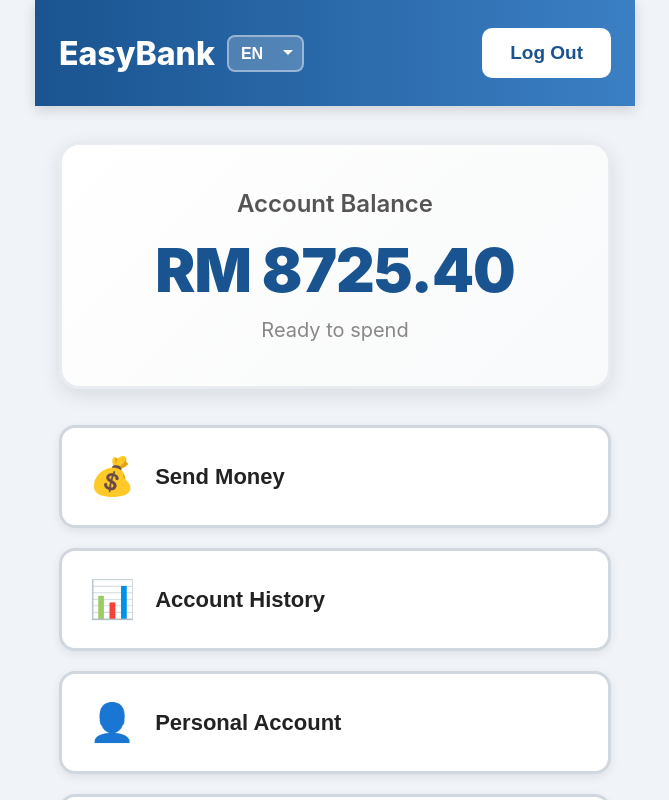
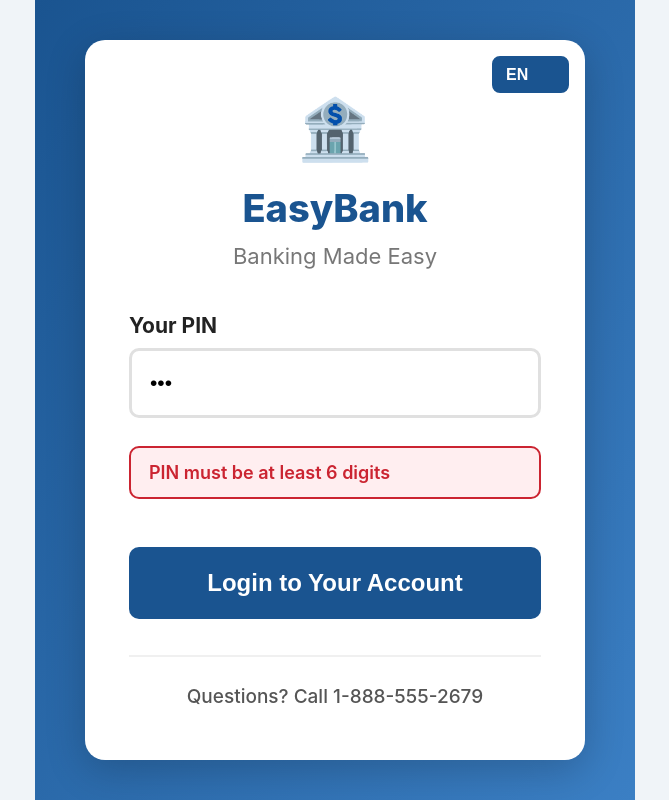
Before and after one commit to sp00kers/e-banking-mobile-app, a React (Create React App) app: page / in a window 1280 px wide. Both pictures are taken after typing "Sample123" into the empty fields and a click on the button "Login to Your Account". Shown: the top 800 px of the page, without its empty margins (305-974 px from the left). Built offline with nearby package versions, Linux system fonts and the light colour scheme; the HTML template or start-up script is replaced by a standard one.

Commit message:
Restrict 6 numbers in PIN.

```diff
--- a/src/components/Dashboard.js
+++ b/src/components/Dashboard.js
@@ -459,9 +459,10 @@
                       type="password"
                       placeholder={t('account.newPinPlaceholder')}
                       value={newPin}
-                      onChange={(e) => setNewPin(e.target.value)}
+                      onChange={(e) => setNewPin(e.target.value.replace(/\D/g, '').slice(0, 6))}
                       inputMode="numeric"
                       maxLength={6}
+                      pattern="[0-9]*"
                     />
                   </div>
                   <div className="field-group">
@@ -470,9 +471,10 @@
                       type="password"
                       placeholder={t('account.confirmPinPlaceholder')}
                       value={confirmPin}
-                      onChange={(e) => setConfirmPin(e.target.value)}
+                      onChange={(e) => setConfirmPin(e.target.value.replace(/\D/g, '').slice(0, 6))}
                       inputMode="numeric"
                       maxLength={6}
+                      pattern="[0-9]*"
                     />
                   </div>
                   {pinError && <div className="error-message">{t(pinError)}</div>}
--- a/src/components/Login.js
+++ b/src/components/Login.js
@@ -5,13 +5,22 @@
 
 function Login({ onLoginSuccess }) {
   const [pinInput, setPinInput] = useState('');
+  const [pinWarning, setPinWarning] = useState('');
   const { t } = useTranslation();
+
+  const handlePinInput = (e) => {
+    const value = e.target.value.replace(/\D/g, '').slice(0, 6);
+    setPinInput(value);
+    setPinWarning('');
+  };
 
   const submitForm = (event) => {
     event.preventDefault();
-    if (pinInput.trim()) {
-      onLoginSuccess(pinInput);
+    if (pinInput.length < 6) {
+      setPinWarning('error.pinTooShort');
+      return;
     }
+    onLoginSuccess(pinInput);
   };
 
   return (
@@ -33,13 +42,16 @@
               id="pin"
               type="password"
               value={pinInput}
-              onChange={(e) => setPinInput(e.target.value)}
+              onChange={handlePinInput}
               placeholder={t('login.pinPlaceholder')}
               autoComplete="off"
               inputMode="numeric"
               maxLength={6}
+              pattern="[0-9]*"
             />
           </div>
+
+          {pinWarning && <div className="error-message">{t(pinWarning)}</div>}
 
           <button type="submit" className="signin-btn">
             {t('login.submitButton')}
```
